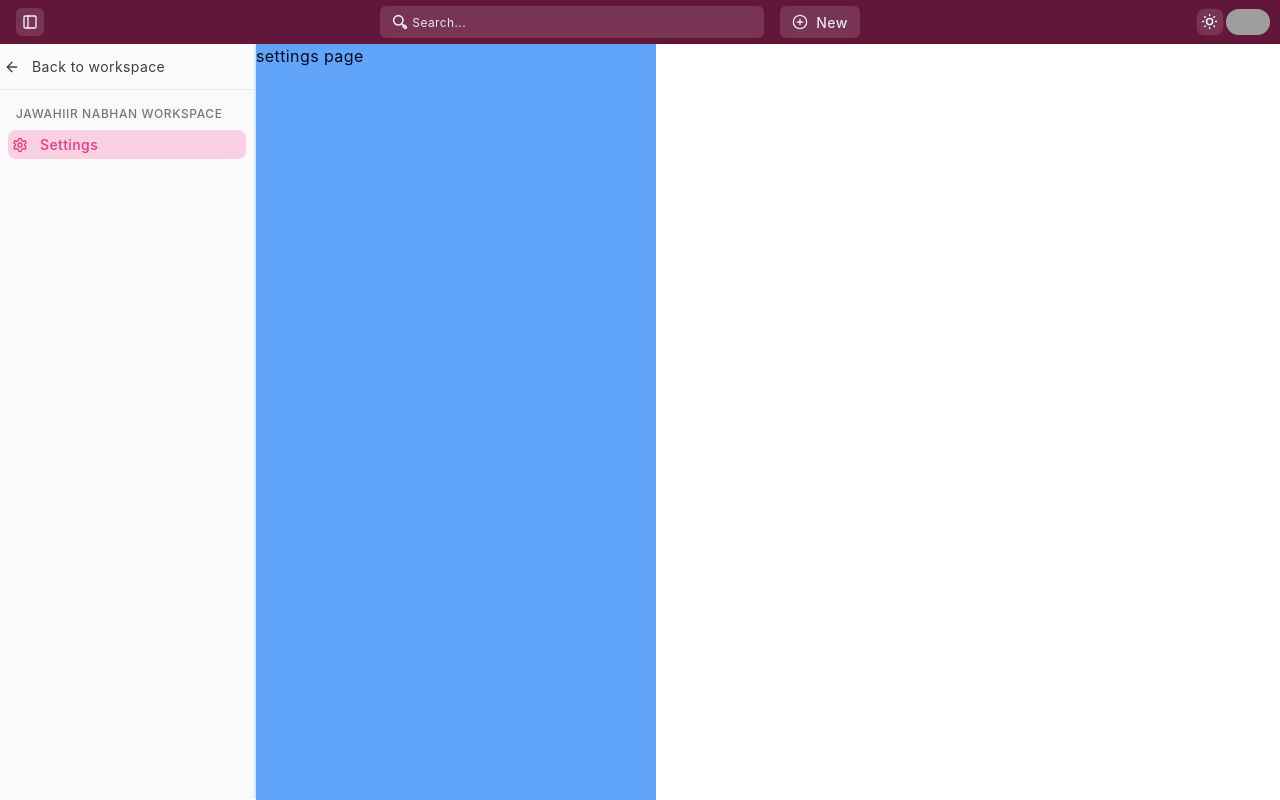
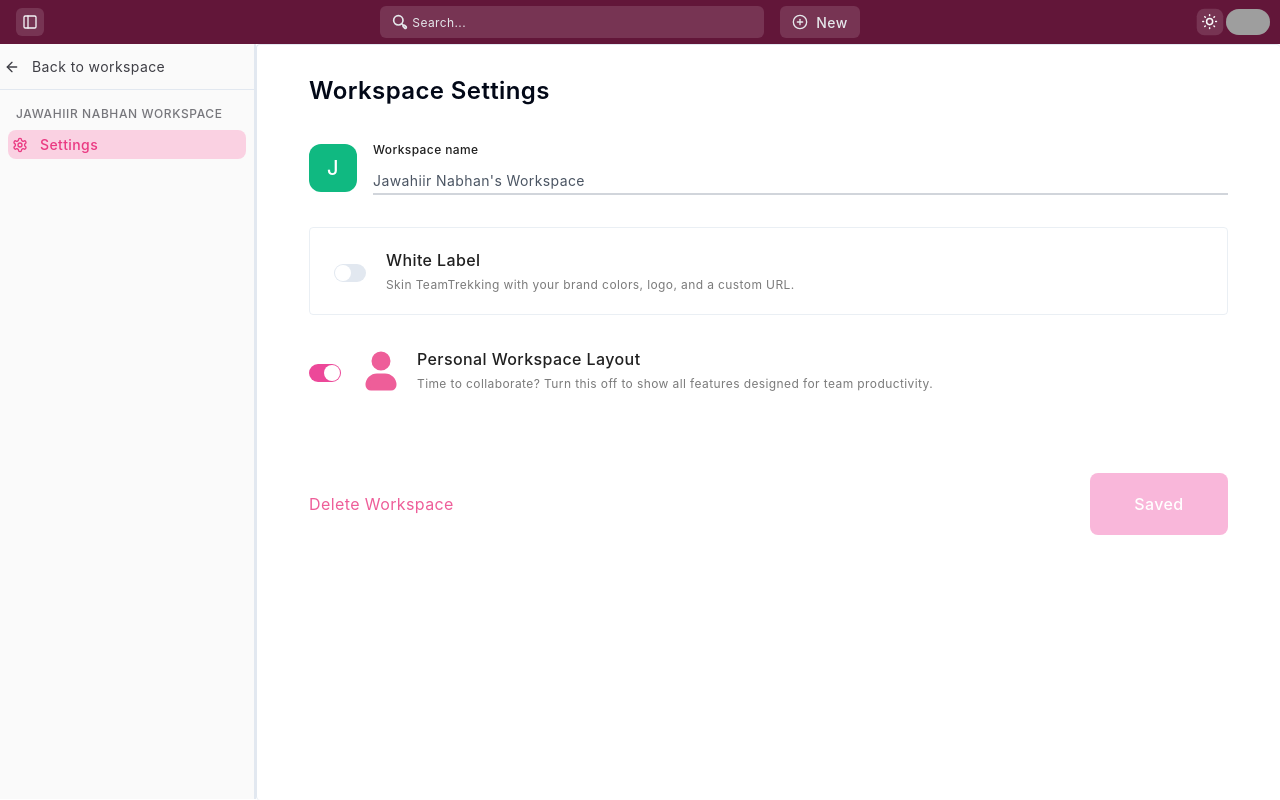
Before and after one commit to TheDrifter408/team-trekking, a React (Vite) app: page /settings in a window 1280 px wide. Built offline with nearby package versions, Linux system fonts and the light colour scheme; grey boxes are pictures that could not be loaded.

Commit message:
Workspace settings page design.

```diff
--- a/src/lib/constants/appStrings.ts
+++ b/src/lib/constants/appStrings.ts
@@ -200,4 +200,15 @@ export const LABEL = {
   HIDE_SPACE: 'Hide Space',
   BACK_TO_WORKSPACE: 'Back to workspace',
   WORKSPACE: 'Workspace',
+  WORKSPACE_SETTINGS: 'Workspace Settings',
+  WORKSPACE_NAME: 'Workspace name',
+  WHITE_LABEL: 'White Label',
+  SKIN_TEAM_TREKKING:
+    'Skin TeamTrekking with your brand colors, logo, and a custom URL.',
+  PERSONAL_WORKSPACE_LAYOUT: 'Personal Workspace Layout',
+  TIME_TO_COLLABORATE:
+    'Time to collaborate? Turn this off to show all features designed for team productivity.',
+  DELETE_WORKSPACE: 'Delete Workspace',
+  SAVED: 'Saved',
+  SAVE: 'Save',
 };
--- a/src/pages/settings/index.tsx
+++ b/src/pages/settings/index.tsx
@@ -1,8 +1,140 @@
+import { LABEL } from '@/lib/constants/appStrings.ts';
+import { Main } from '@/components/layout/main';
+import { useState } from 'react';
+import { Button } from '@/components/shadcn-ui/button.tsx';
+import { Switch } from '@/components/shadcn-ui/switch.tsx';
+import { Input } from '@/components/shadcn-ui/input.tsx';
+import { Label } from '@/components/shadcn-ui/label.tsx';
+import { Icon } from '@/assets/icon-path';
+
 const SettingsPage = () => {
+  const [workspaceName, setWorkspaceName] = useState(
+    "Jawahiir Nabhan's Workspace"
+  );
+  const [whiteLabel, setWhiteLabel] = useState(false);
+  const [personalLayout, setPersonalLayout] = useState(true);
+  const [isSaved, setIsSaved] = useState(true);
+
+  const onSave = () => {
+    // on save logic here
+    setIsSaved(true);
+  };
+
+  const onDelete = () => {};
+
+  const onInputChange = (value: string) => {
+    setWorkspaceName(value);
+    setIsSaved(false);
+  };
+
+  const onToggleChange = (
+    checked: boolean,
+    type: 'whiteLabel' | 'personalLayout'
+  ) => {
+    if (type === 'whiteLabel') {
+      setWhiteLabel(checked);
+    } else {
+      setPersonalLayout(checked);
+    }
+    setIsSaved(false);
+  };
+
   return (
-    <div>
-      <div className="w-[400px] h-screen bg-blue-400">settings page</div>
-    </div>
+    <Main>
+      <div className={'mx-[48px] my-[8px]'}>
+        <p className={'text-3xl font-semibold mb-8'}>
+          {LABEL.WORKSPACE_SETTINGS}
+        </p>
+
+        {/* Workspace Name Section */}
+        <div className="mb-8">
+          <div className="flex items-center space-x-4 mb-4">
+            <div className="size-12 bg-emerald-500 text-white rounded-xl font-medium flex items-center justify-center">
+              <span style={{ fontSize: '20px' }}>{workspaceName[0]}</span>
+            </div>
+            <div className="flex-1">
+              <Label className="text-sm font-medium text-content-default mb-2 block">
+                {LABEL.WORKSPACE_NAME}
+              </Label>
+              <Input
+                value={workspaceName}
+                onChange={(e) => onInputChange(e.target.value)}
+                className="!text-base text-gray-600 border-0 border-b-2 border-gray-300 rounded-none px-0 py-2 focus:border-gray-500 focus:ring-0 focus-visible:ring-0 focus-visible:ring-offset-0 focus-visible:border-gray-500 bg-transparent"
+                placeholder="Enter workspace name"
+              />
+            </div>
+          </div>
+        </div>
+
+        {/* White Label Section */}
+        <div className="border border-border/70 rounded-sm px-[24px] h-[88px] flex items-center space-x-5">
+          <Switch
+            checked={whiteLabel}
+            onCheckedChange={(checked) => onToggleChange(checked, 'whiteLabel')}
+            className="mt-1"
+          />
+          <div className="flex-1">
+            <h3 className="text-lg font-medium text-content-default mb-1">
+              {LABEL.WHITE_LABEL}
+            </h3>
+            <p className="text-sm text-content-tertiary">
+              {LABEL.SKIN_TEAM_TREKKING}
+            </p>
+          </div>
+        </div>
+
+        {/* Personal Workspace Layout Section */}
+        <div className=" my-[24px] pb-[22px]">
+          <div className="h-[64px] flex items-center space-x-4">
+            <Switch
+              checked={personalLayout}
+              onCheckedChange={(checked) =>
+                onToggleChange(checked, 'personalLayout')
+              }
+              className="mt-1 data-[state=checked]:bg-pink-500"
+            />
+            <div className="flex items-start space-x-3 flex-1">
+              <Icon
+                name={'user'}
+                className={'text-theme-main size-[48px] fill-current'}
+              />
+              <div>
+                <h3 className="text-lg font-medium text-content-default mb-1">
+                  {LABEL.PERSONAL_WORKSPACE_LAYOUT}
+                </h3>
+                <p className="text-sm text-content-tertiary">
+                  {LABEL.TIME_TO_COLLABORATE}
+                </p>
+              </div>
+            </div>
+          </div>
+        </div>
+
+        {/* Bottom Actions */}
+        <div className="flex items-center justify-between pt-6">
+          <Button
+            variant="ghost"
+            onClick={onDelete}
+            size={'auto'}
+            className="text-lg hover:bg-transparent hover:text-theme-content-primary !px-0 font-normal text-theme-main"
+          >
+            {LABEL.DELETE_WORKSPACE}
+          </Button>
+
+          <Button
+            onClick={onSave}
+            disabled={isSaved}
+            className={`px-6 h-[62px] w-[138px] text-lg rounded-lg font-medium ${
+              isSaved
+                ? 'bg-pink-400 text-white cursor-default'
+                : 'bg-pink-500 hover:bg-pink-600 text-white'
+            }`}
+          >
+            {isSaved ? LABEL.SAVED : LABEL.SAVE}
+          </Button>
+        </div>
+      </div>
+    </Main>
   );
 };
 
```
